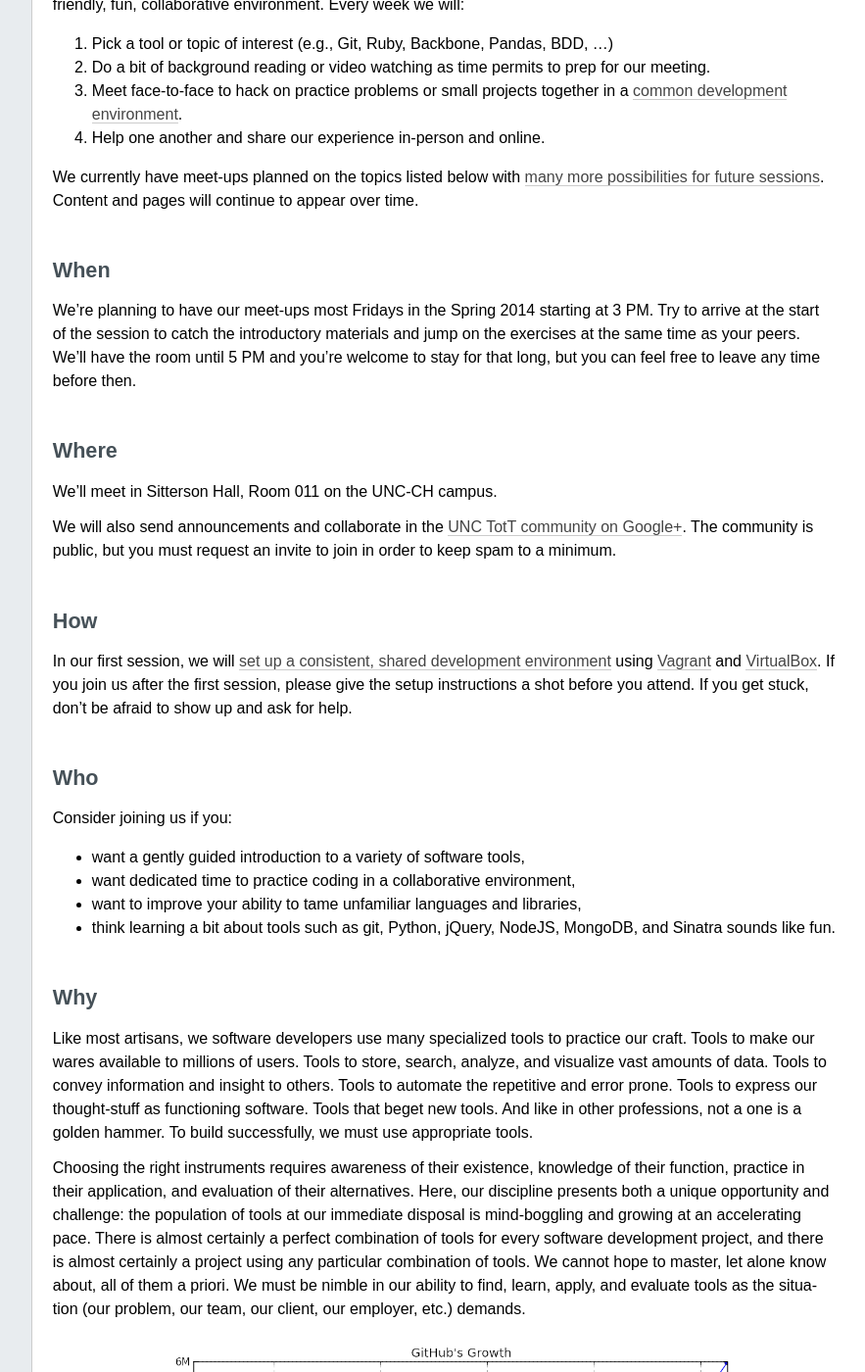
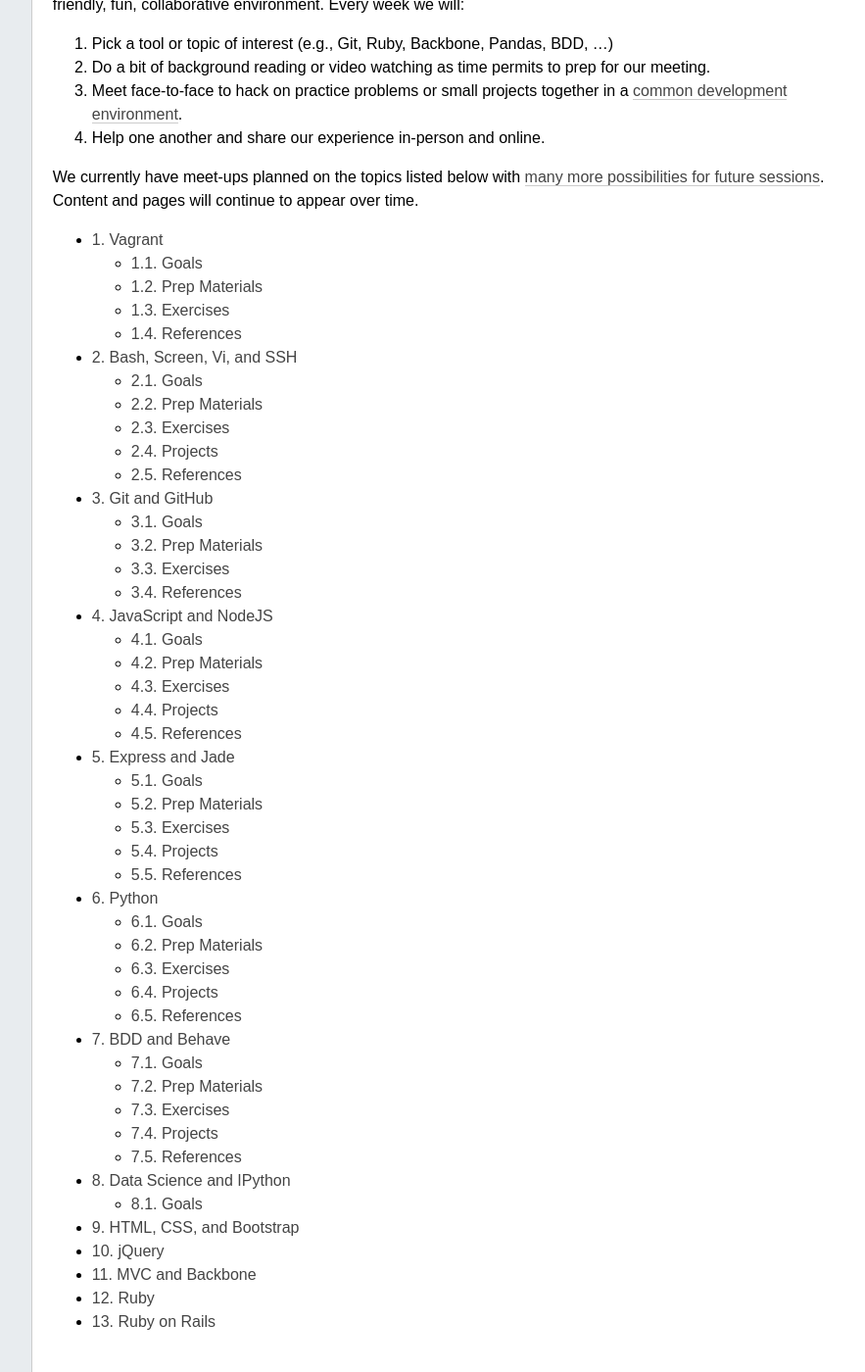
Before and after one commit to parente/tott, a Sphinx documentation site: the page built from doc/index.rst, in a window 1280 px wide and 1400 px high, scrolled down 429 px. Shown: the whole window at 98% size, without its empty margins (224-1107 px from the left). Built offline with Sphinx 7.4.7, drawn with Linux system fonts in a browser that asks for light colours; some of the changed text lies outside the part shown.

```diff
--- a/doc/index.rst
+++ b/doc/index.rst
@@ -22,7 +22,9 @@ Tools of the Trade (TotT) is a recurring meet-up for students who want more prac
 
 We currently have meet-ups planned on the topics listed below with :doc:`many more possibilities for future sessions <other>`. Content and pages will continue to appear over time.
 
-.. toctree:
+.. toctree::
+   :maxdepth: 2
+   :numbered:
 
    sessions/vagrant
    sessions/bash
```
